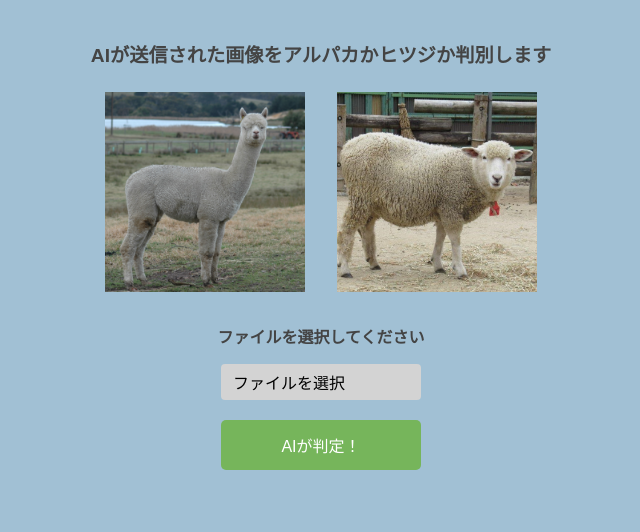
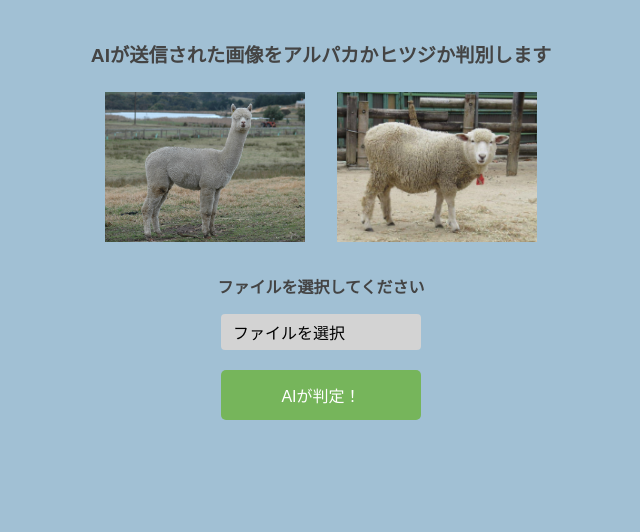
Before and after one commit to ffumiya/alpaca-app, a Flask app: page / in a window 1280 px wide. Shown: the part 60-592 px from the top of the page, without its empty margins (319-959 px from the left). Run offline with Flask 2, Linux system fonts and the light colour scheme.

Commit message:
変更内容

```diff
--- a/static/stylesheet.css
+++ b/static/stylesheet.css
@@ -54,8 +54,9 @@ header, footer {
 }
 
 .animal-img {
-    width: 200px;
-    height: 200px;
+    width: 100%; /* Changed width to be 100% */
+    max-width: 200px; /* Limited the maximum width to 200px */
+    height: auto; /* Changed height to auto to maintain aspect ratio */
     margin: 0 1rem;
     object-fit: cover;
 }
--- a/templates/index.html
+++ b/templates/index.html
@@ -4,6 +4,7 @@
     <meta charset="UTF-8">
     <meta name="viewport" content="width=device-width, initial-scale=1.0">
     <meta http-equiv="X-UA-Compatible" content="ie=edge">
+    <meta name="apple-mobile-web-app-status-bar-style" content="default">
     <link rel="icon" type="img/x-icon" href="../static/favicon.jpeg">
     <title>Animal Classifier</title>
     <link rel="stylesheet" href="{{ url_for('static', filename='stylesheet.css') }}">
```
